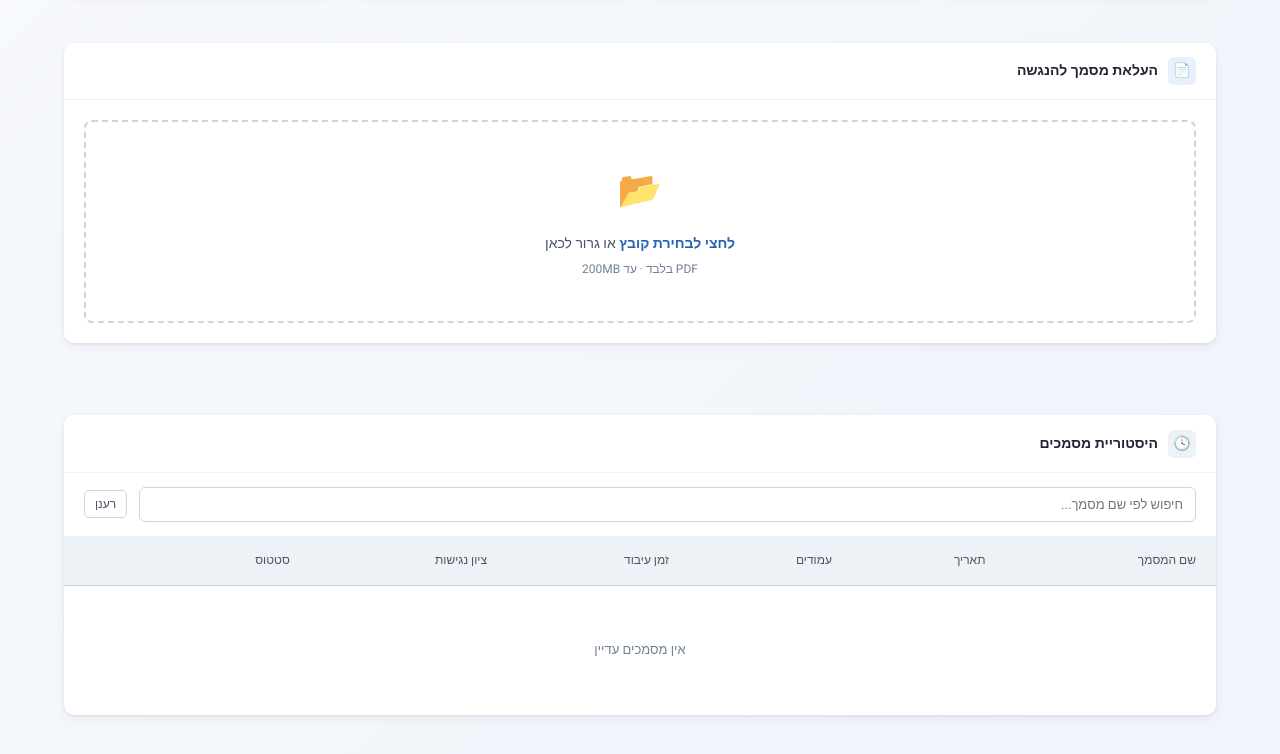
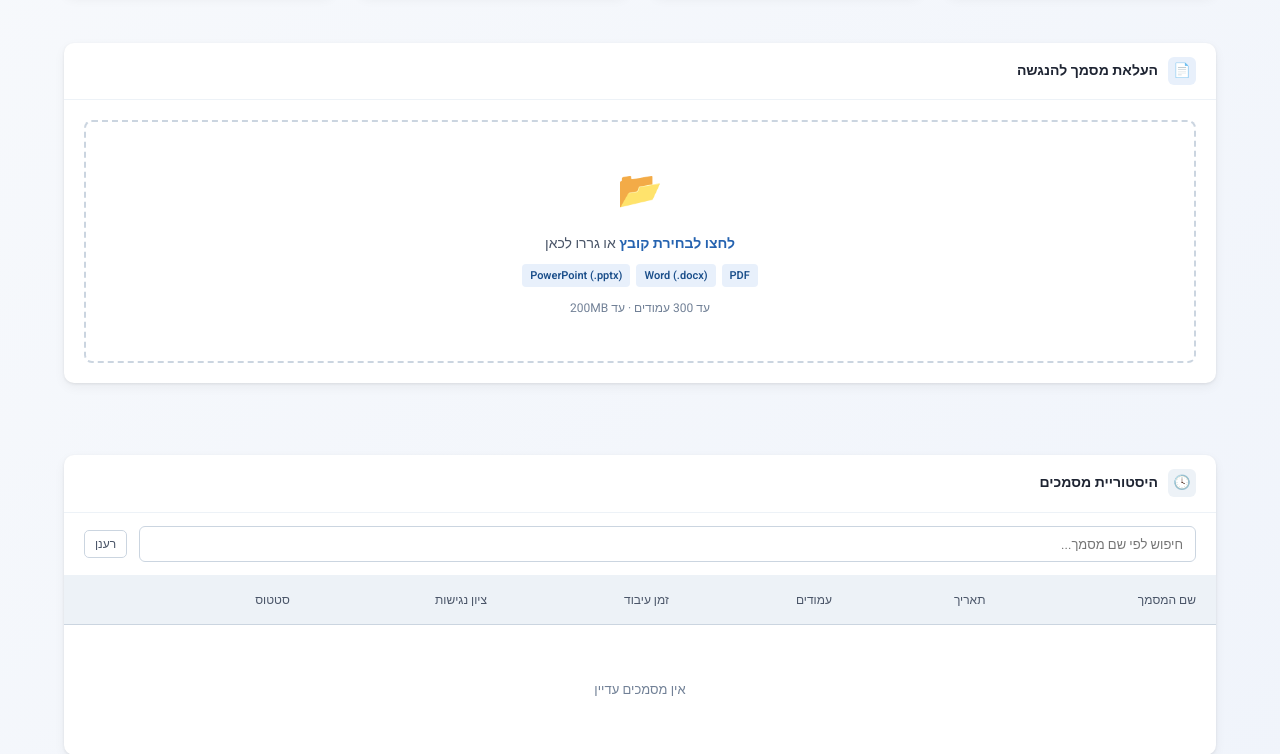
Before and after one commit to eilat-digital/accessibility-tool, a Flask app: page / in a window 1280 px wide. Shown: the part 231-985 px from the top of the page. Run offline with Flask 3, Linux system fonts and the light colour scheme; data that the repository does not hold is empty.

Commit message:
feat: Word/PowerPoint support + time estimates UI
- nixpacks.toml: add libreoffice for docx/pptx→pdf conversion
- app.py: ALLOWED_EXTENSIONS (.pdf,.docx,.doc,.pptx,.ppt)
  convert_to_pdf() uses libreoffice --headless before processing
- UI: show file type badges (PDF/Word/PowerPoint), size/page limits
  time estimate warning for large files (>20MB)

Co-Authored-By: Claude Sonnet 4.6 <noreply@anthropic.com>

```diff
--- a/app.py
+++ b/app.py
@@ -111,6 +111,33 @@ def log_operation(job_id, operation, status, message=""):
             conn.commit()
     except Exception as e:
         logger.error(f"Failed to log operation: {e}")
+
+ALLOWED_EXTENSIONS = {
+    '.pdf':  'PDF',
+    '.docx': 'Word',
+    '.doc':  'Word (ישן)',
+    '.pptx': 'PowerPoint',
+    '.ppt':  'PowerPoint (ישן)',
+}
+
+def convert_to_pdf(input_path: Path, work_dir: Path) -> Path:
+    """המרת Word/PowerPoint ל-PDF באמצעות LibreOffice headless."""
+    import shutil
+    lo = shutil.which('libreoffice') or shutil.which('soffice')
+    if not lo:
+        raise Exception('LibreOffice אינו מותקן — לא ניתן להמיר את הקובץ')
+    result = subprocess.run(
+        [lo, '--headless', '--convert-to', 'pdf', '--outdir', str(work_dir), str(input_path)],
+        capture_output=True, text=True, timeout=180
+    )
+    if result.returncode != 0:
+        raise Exception(f'שגיאה בהמרה: {result.stderr or result.stdout}')
+    pdf_path = work_dir / (input_path.stem + '.pdf')
+    if not pdf_path.exists():
+        raise Exception('ההמרה הסתיימה אך קובץ PDF לא נמצא')
+    logger.info(f"Converted {input_path.suffix} → PDF: {pdf_path}")
+    return pdf_path
+
 
 def validate_pdf_accessibility(pdf_path):
     """בדיקת נגישות אמיתית של PDF לפי IS 5568 / PDF/UA-1 (ציון 0-100)
@@ -363,9 +390,11 @@ def upload():
         return jsonify({'error': msg}), 400
 
     file = request.files['file']
-    if not file.filename.lower().endswith('.pdf'):
-        msg = 'יש להעלות קובץ PDF בלבד'
-        logger.warning(f"Upload attempt with non-PDF: {file.filename}")
+    ext = Path(file.filename).suffix.lower()
+    if ext not in ALLOWED_EXTENSIONS:
+        allowed = ', '.join(ALLOWED_EXTENSIONS.keys())
+        msg = f'סוג קובץ לא נתמך. ניתן להעלות: {allowed}'
+        logger.warning(f"Upload attempt with unsupported type: {file.filename}")
         return jsonify({'error': msg}), 400
 
     # Get file size
@@ -389,6 +418,18 @@ def upload():
     output_path = OUTPUT_DIR / f"{job_id}_accessible.pdf"
 
     file.save(input_path)
+
+    # המרה ל-PDF אם נדרש (Word / PowerPoint)
+    if ext != '.pdf':
+        try:
+            logger.info(f"Converting {ext} to PDF for job {job_id}")
+            converted = convert_to_pdf(input_path, UPLOAD_DIR)
+            input_path.unlink(missing_ok=True)
+            input_path = converted
+        except Exception as conv_err:
+            input_path.unlink(missing_ok=True)
+            logger.error(f"Conversion failed for job {job_id}: {conv_err}")
+            return jsonify({'error': str(conv_err)}), 500
 
     # בדיקת מספר עמודים לפני עיבוד
     try:
--- a/nixpacks.toml
+++ b/nixpacks.toml
@@ -4,5 +4,6 @@ aptPkgs = [
   "tesseract-ocr-heb",
   "tesseract-ocr-ara",
   "tesseract-ocr-eng",
-  "poppler-utils"
+  "poppler-utils",
+  "libreoffice"
 ]
--- a/templates/index.html
+++ b/templates/index.html
@@ -407,12 +407,15 @@
 
     <div class="drop-zone" id="drop-zone">
       <div class="drop-icon">📂</div>
-      <p><strong onclick="document.getElementById('file-input').click()">לחצי לבחירת קובץ</strong> או גרור לכאן</p>
-      <small>PDF בלבד · עד 200MB</small>
-      <div id="file-size-warning" style="display:none; color: #E05C20; font-size: 12px; margin-top: 8px;">
-        ⚠️ קובץ גדול - עיבוד עשוי להימשך עד 30 דקות
+      <p><strong onclick="document.getElementById('file-input').click()">לחצו לבחירת קובץ</strong> או גררו לכאן</p>
+      <div style="display:flex; gap:6px; flex-wrap:wrap; justify-content:center; margin: 8px 0;">
+        <span style="background:#E8F0FB; color:#1A4E8A; font-size:11px; padding:3px 8px; border-radius:4px; font-weight:600;">PDF</span>
+        <span style="background:#E8F0FB; color:#1A4E8A; font-size:11px; padding:3px 8px; border-radius:4px; font-weight:600;">Word (.docx)</span>
+        <span style="background:#E8F0FB; color:#1A4E8A; font-size:11px; padding:3px 8px; border-radius:4px; font-weight:600;">PowerPoint (.pptx)</span>
       </div>
-      <input type="file" id="file-input" accept=".pdf">
+      <small style="color:var(--gray-3)">עד 300 עמודים · עד 200MB</small>
+      <div id="file-warning" style="display:none; margin-top:10px; padding:8px 12px; border-radius:6px; font-size:12px; text-align:right;"></div>
+      <input type="file" id="file-input" accept=".pdf,.docx,.doc,.pptx,.ppt">
     </div>
 
     <div class="processing-box" id="processing-box">
@@ -509,24 +512,33 @@ dropZone.addEventListener('drop', e => {
   if (file) uploadFile(file);
 });
 fileInput.addEventListener('change', () => {
-  if (fileInput.files[0]) {
-    const fileSizeMB = fileInput.files[0].size / (1024 * 1024);
-    const warning = document.getElementById('file-size-warning');
-    if (fileSizeMB > 50) {
-      warning.style.display = 'block';
-      warning.innerHTML = `⚠️ קובץ גדול (${fileSizeMB.toFixed(1)}MB) - עיבוד עשוי להימשך כמה דקות`;
-    } else {
-      warning.style.display = 'none';
-    }
-    uploadFile(fileInput.files[0]);
-  }
+  if (fileInput.files[0]) uploadFile(fileInput.files[0]);
 });
 dropZone.addEventListener('click', e => { if (e.target.tagName !== 'STRONG') fileInput.click(); });
 
+function timeEstimate(sizeMB) {
+  // הערכת זמן גסה לפי גודל קובץ
+  if (sizeMB < 2)  return '30 שניות עד דקה';
+  if (sizeMB < 10) return '1–3 דקות';
+  if (sizeMB < 50) return '3–8 דקות';
+  return '10–20 דקות';
+}
+
 // --- Upload ---
 async function uploadFile(file) {
-  if (!file.name.toLowerCase().endsWith('.pdf')) {
-    alert('יש להעלות קובץ PDF בלבד'); return;
+  const allowed = ['.pdf', '.docx', '.doc', '.pptx', '.ppt'];
+  const ext = file.name.slice(file.name.lastIndexOf('.')).toLowerCase();
+  if (!allowed.includes(ext)) {
+    showWarning('⚠️ סוג קובץ לא נתמך. ניתן להעלות: PDF, Word, PowerPoint', 'error');
+    return;
+  }
+
+  const sizeMB = file.size / (1024 * 1024);
+  const warn = document.getElementById('file-warning');
+  if (sizeMB > 20) {
+    showWarning(`⏱ קובץ גדול (${sizeMB.toFixed(1)}MB) — זמן עיבוד משוער: ${timeEstimate(sizeMB)}`, 'info');
+  } else {
+    warn.style.display = 'none';
   }
 
   dropZone.style.display = 'none';
@@ -751,6 +763,21 @@ async function updateStats() {
   } catch(e) {}
 }
 
+function showWarning(msg, type) {
+  const el = document.getElementById('file-warning');
+  el.style.display = 'block';
+  if (type === 'error') {
+    el.style.background = 'var(--red-s)';
+    el.style.color = 'var(--red)';
+    el.style.border = '1px solid #FCA5A5';
+  } else {
+    el.style.background = 'var(--ora-s)';
+    el.style.color = '#92400E';
+    el.style.border = '1px solid #FCD34D';
+  }
+  el.textContent = msg;
+}
+
 // Init
 loadHistory();
 setInterval(loadHistory, 20000);
```
